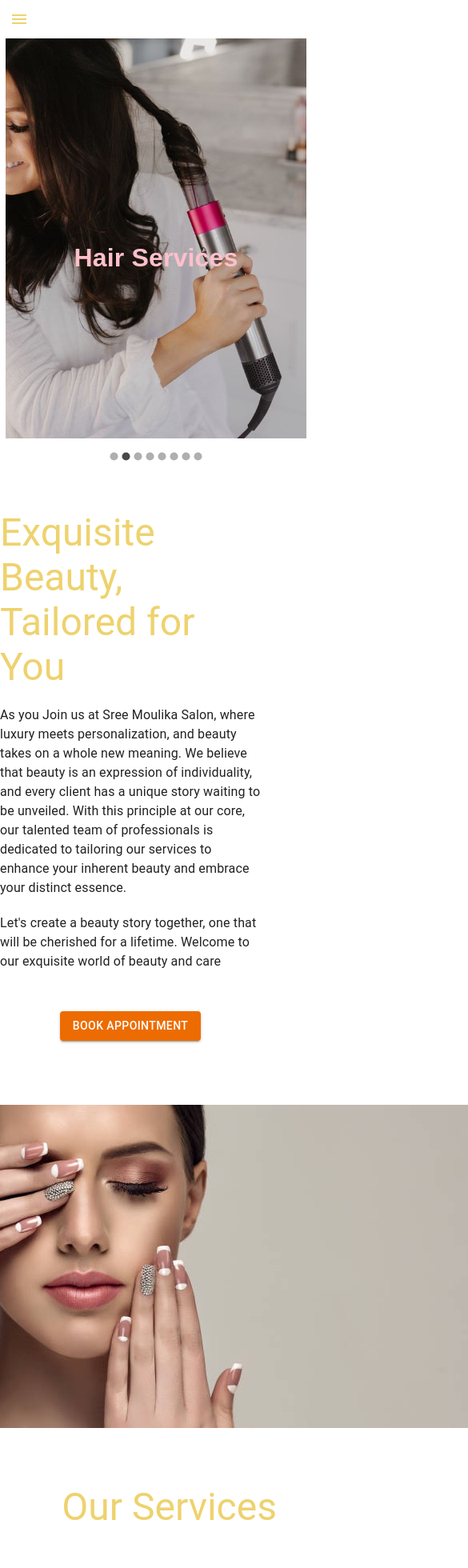
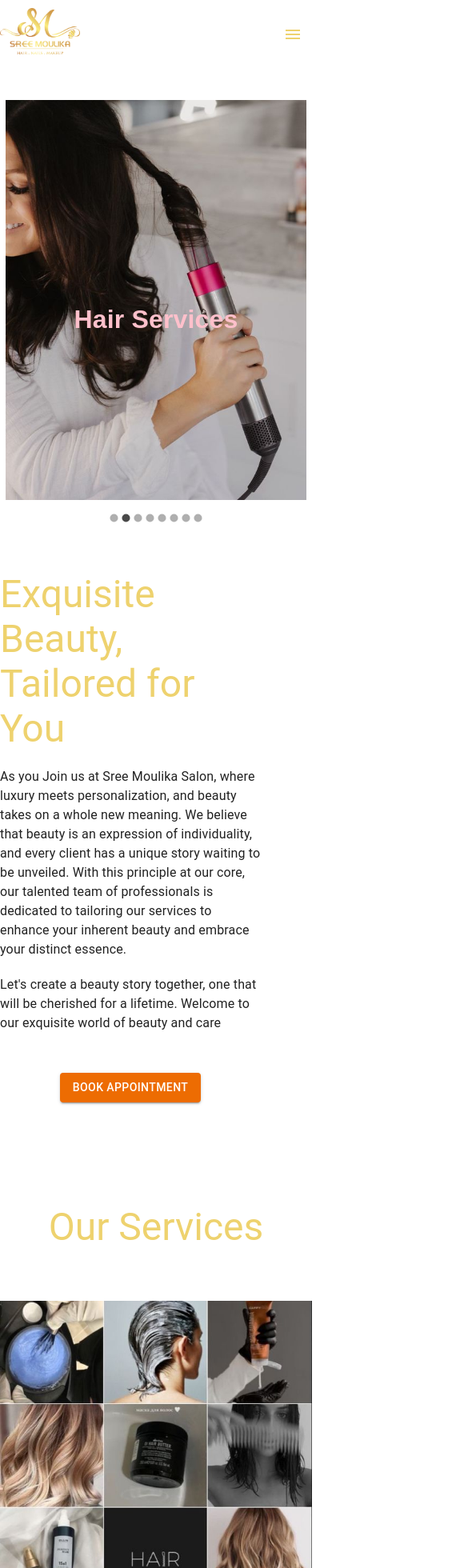
Before and after one commit to raki70184/sreemoulikaluxury, a React (Create React App) app: page / in a window 390 px wide. Shown: the top 1960 px of the page at 80% size, 585 px wide, since content can reach past the window. Built offline with nearby package versions, Linux system fonts and the light colour scheme.

Commit message:
mobile changes

```diff
--- a/src/components/AppBar/AppBarComponent.tsx
+++ b/src/components/AppBar/AppBarComponent.tsx
@@ -1,16 +1,21 @@
 import React from 'react';
-import { AppBar, Box, Toolbar, IconButton, Typography, Menu, Container, Avatar, Button, Tooltip, MenuItem, Icon, SvgIcon, Grid } from '@mui/material';
+import { AppBar, IconButton, Menu, Grid, Hidden } from '@mui/material';
+import MenuIcon from '@mui/icons-material/Menu';
+import { useTheme } from '@mui/material/styles';
+import useMediaQuery from '@mui/material/useMediaQuery';
 
-import MenuIcon from '@mui/icons-material/Menu';
 import { Navigation } from "../navigation";
 import logo from "../images/Logo.png";
 import './AppBarComponent.css';
-
 
 const pages = ['Products', 'Pricing', 'Blog'];
 const settings = ['Profile', 'Account', 'Dashboard', 'Logout'];
 
 function AppBarComponent() {
+
+  const theme = useTheme();
+  const sm = useMediaQuery(theme.breakpoints.down('sm'));
+
   const [anchorElNav, setAnchorElNav] = React.useState<null | HTMLElement>(null);
   const [anchorElUser, setAnchorElUser] = React.useState<null | HTMLElement>(null);
 
@@ -35,11 +40,12 @@ function AppBarComponent() {
         background: "#fff"
       }}
       elevation={0}>
-      <Grid container alignItems={'center'} paddingTop='10px' paddingBottom="50px"  sx={{ flexGrow: 1, display: { xs: 'none', sm: 'flex' } }}>
+      <Grid container alignItems={'center'} paddingTop='10px' paddingBottom="50px" justifyContent={sm ? 'space-between' : ''}>
         <Grid item>
           <img src={logo} width='100px' />
         </Grid>
-        <Grid item >
+        <Hidden smDown>
+          <Grid item>
             <Navigation />
           </Grid>
           <Grid item sx={{ flex: 1 }} textAlign='right'>
@@ -48,9 +54,9 @@ function AppBarComponent() {
               className='telephone-number'
             >Book Appointment </a>
           </Grid>
-      </Grid>
-
-      <Box sx={{ flexGrow: 1, display: { xs: 'flex', md: 'none' } }}>
+        </Hidden>
+        <Hidden smUp>
+          <Grid item>
             <IconButton
               size="large"
               aria-controls="menu-appbar"
@@ -81,11 +87,9 @@ function AppBarComponent() {
             >
               <Navigation />
             </Menu>
-      </Box>
-      {/* <Box sx={{ display: { xs: 'flex', md: 'none' }, mr: 1 }} ><img src={logo} /></Box>
-          <Box sx={{ flexGrow: 1, display: { xs: 'none', md: 'flex' } }}>
-            <Navigation />
-          </Box> */}
+          </Grid>
+        </Hidden>
+      </Grid>
     </AppBar>
   );
 }
--- a/src/components/Footer/Footer.tsx
+++ b/src/components/Footer/Footer.tsx
@@ -1,7 +1,12 @@
 import { Grid, Typography } from "@mui/material";
+import { useTheme } from '@mui/material/styles';
+import useMediaQuery from '@mui/material/useMediaQuery';
+
 import "./Footer.css";
 
 export const Footer = () => {
+    const theme = useTheme();
+    const sm = useMediaQuery(theme.breakpoints.down('sm'));
     return (
         <Grid
             container
@@ -9,8 +14,8 @@ export const Footer = () => {
             bgcolor='#f3ede8'
             justifyContent="space-between"
             paddingBottom={2}
-            paddingLeft={20}
-            paddingRight={10}
+            paddingLeft={sm ? 20 : 1}
+            paddingRight={sm ? 10 : 1}
             paddingTop={2}
         >
             <Grid item>
--- a/src/components/Home/HomeComponent.tsx
+++ b/src/components/Home/HomeComponent.tsx
@@ -1,11 +1,17 @@
-import { Button, Grid, Typography } from "@mui/material";
+import { Button, Grid, Hidden, Typography } from "@mui/material";
 import { staticData } from '../utils/constants';
 import { SelfIntroduction, ServicesImageList } from ".";
+import { useTheme } from '@mui/material/styles';
+import useMediaQuery from '@mui/material/useMediaQuery';
+
 import SMHome from "../images/home.jpeg";
 import { HomeSlider } from "./HomeSlider";
 import './Home.css';
 export const HomeComponent = () => {
   const { home, buttonText } = staticData;
+  const theme = useTheme();
+  const sm = useMediaQuery(theme.breakpoints.down('sm'));
+
   return (
     <>
       <Grid container>
@@ -21,7 +27,7 @@ export const HomeComponent = () => {
         spacing={2}
         alignItems='center'
       >
-        <Grid item sm={6} spacing={2} marginTop={8} padding={8}>
+        <Grid item xs sm={6} spacing={2} marginTop={8} padding={8}>
           <Typography variant='h3' marginBottom={'20px'}>{home.tagLine}</Typography>
           <Typography variant='body1' marginBottom={'20px'}>{home.description}</Typography>
           <Typography variant='body1' marginBottom={'50px'}>{home.subDescription}</Typography>
@@ -31,9 +37,11 @@ export const HomeComponent = () => {
             </Button>
           </Typography>
         </Grid>
-        <Grid item sm={6}>
-          <img src={SMHome} className='image' alt='SMBeauty parlour' />
-        </Grid>
+        <Hidden smDown>
+          <Grid item xs sm={6}>
+            <img src={SMHome} className='image' alt='SMBeauty parlour' />
+          </Grid>
+        </Hidden>
       </Grid>
       <Grid container direction="column" marginTop={8}>
         <Grid item>
--- a/src/components/Home/SelfIntroduction.tsx
+++ b/src/components/Home/SelfIntroduction.tsx
@@ -1,4 +1,4 @@
-import { Grid, Typography } from '@mui/material';
+import { Grid, Hidden, Typography } from '@mui/material';
 import Self from "../images/Self.jpg";
 
 export const SelfIntroduction = () => (
@@ -10,10 +10,12 @@ export const SelfIntroduction = () => (
     spacing={2}
     alignItems='center'
   >
-    <Grid item sm={6}>
-      <img src={Self} className='image' alt='SMBeauty parlour' width="500" height="auto"/>
-    </Grid>
-    <Grid item sm={6} spacing={2} marginTop={8} padding={8}>
+    <Hidden smDown>
+      <Grid item md={6} xs>
+        <img src={Self} className='image' alt='SMBeauty parlour' width="500" height="auto" />
+      </Grid>
+    </Hidden>
+    <Grid item md={6} spacing={2} marginTop={8} padding={8}>
       <Typography variant='body1' marginBottom={'20px'}>Welcome to Sree Moulika Beauty Salon, a vision of beauty realized through passion and experience. Our story began with a deep-rooted love for the art of beauty and a commitment to providing exceptional services that transcend the ordinary since 2000.
 
       </Typography>
--- a/src/components/Home/ServicesImageList.tsx
+++ b/src/components/Home/ServicesImageList.tsx
@@ -1,11 +1,15 @@
 import ImageList from '@mui/material/ImageList';
 import ImageListItem from '@mui/material/ImageListItem';
 import ImageListItemBar from '@mui/material/ImageListItemBar';
+import { useTheme } from '@mui/material/styles';
+import useMediaQuery from '@mui/material/useMediaQuery';
 import { ImageServiceList } from '../utils';
 
 export const ServicesImageList = () => {
+  const theme = useTheme();
+  const sm = useMediaQuery(theme.breakpoints.down('sm'));
   return (
-    <ImageList cols={4} gap={8}>
+    <ImageList cols={sm ? 1 : 4} gap={8}>
       {ImageServiceList.map((item) => (
         <ImageListItem key={item.img}>
           <img
@@ -19,7 +23,7 @@ export const ServicesImageList = () => {
           <ImageListItemBar
             title={item.title}
             position="below"
-            sx={{marginTop: '16px'}}
+            sx={{ marginTop: '16px' }}
           />
         </ImageListItem>
       ))}
```
Lines whose indentation alone changed are shown as unchanged.
